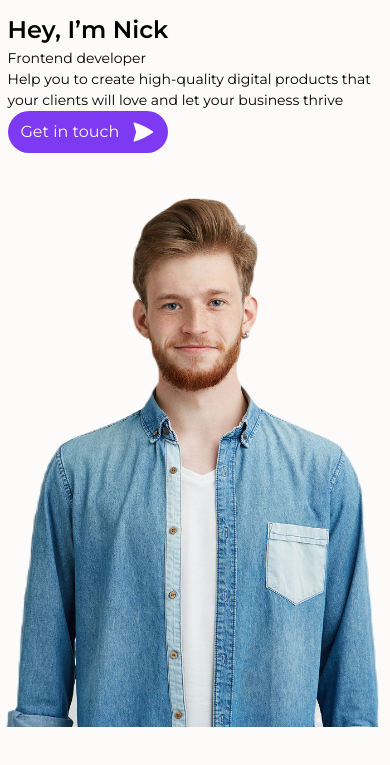
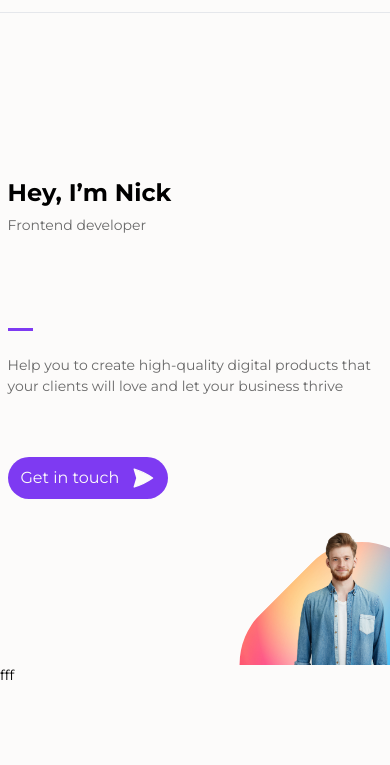
Before and after one commit to levchenkoNikita/Practice__Didgital, a website: page pages/index.html in a window 390 px wide. Shown: the part 53-818 px from the top of the page. Drawn offline with Linux system fonts and the light colour scheme.

Commit message:
Вечерний коммит после первой практики. Почти доделал блок welcome, остался лишь адаптив(из него большую часть времени съедят абсолютные изображения). Доделал шапку

```diff
--- a/pages/index.html
+++ b/pages/index.html
@@ -71,28 +71,25 @@
                             business thrive</p>
                     </div>
                 </div>
-                <div class="welcome__button-wrapper button--wrapper">
                 <button class="welcome__button button">
                     <span class="button__text">Get in touch</span>
                     <span class="button__icon">
-                            <svg width="24" height="24" viewBox="0 0 24 24" fill="none"
-                                xmlns="http://www.w3.org/2000/svg">
+                        <svg width="24" height="24" viewBox="0 0 24 24" fill="none" xmlns="http://www.w3.org/2000/svg">
                             <path
                                 d="M6.00004 12L3.26904 3.12598C9.80185 5.02565 15.9624 8.02677 21.485 12C15.9628 15.9738 9.80262 18.9755 3.27004 20.876L6.00004 12ZM6.00004 12H13.5H6.00004Z"
                                 fill="#27272A" />
                             <path
                                 d="M6.00004 12L3.26904 3.12598C9.80185 5.02565 15.9624 8.02677 21.485 12C15.9628 15.9738 9.80262 18.9755 3.27004 20.876L6.00004 12ZM6.00004 12H13.5"
-                                    stroke="#FCFBFA" stroke-width="1.5" stroke-linecap="round"
-                                    stroke-linejoin="round" />
+                                stroke="#FCFBFA" stroke-width="1.5" stroke-linecap="round" stroke-linejoin="round" />
                         </svg>
                     </span>
                 </button>
             </div>
-            </div>
-            <div class="welcome__background-image-filling"></div>
+            <img src="../images/background-Myimage.png" alt="" class="welcome__background-image-filling" width="1671" height="1115">
             <img src="../images/man-front.png" alt="image of man" class="welcome__background-image-man" width="700"
                 height="1031">
         </section>
+        fff
     </main>
 </body>
 
--- a/styles/blocks/_button.scss
+++ b/styles/blocks/_button.scss
@@ -7,6 +7,7 @@
     font-size: rem(16);
     display: flex;
     align-items: center;
+    align-self: start;
     column-gap: rem(12);
     width: calc(var(--button-base-width) + var(--tempValueForBorderSize) * 2);
     height: calc(var(--button-base-height) + var(--tempValueForBorderSize) * 2);
@@ -16,6 +17,8 @@
     background-color: var(--color-lavender);
 
     @include mobile {
+        --tempValueForBorderSize: rem(2);
+
         width: calc(var(--button-mobile-width) + var(--tempValueForBorderSize) * 2);
         height: calc(var(--button-mobile-height) + var(--tempValueForBorderSize) * 2);
         padding: var(--button-mobile-padding);
--- a/styles/blocks/_header.scss
+++ b/styles/blocks/_header.scss
@@ -1,6 +1,8 @@
 @use '../helpers' as *;
 
 .header {
+    border-bottom: rem(1) solid var(--color-grey-dark-light);
+
     &__inner {
         display: flex;
         justify-content: space-between;
@@ -27,9 +29,14 @@
     &__link {
         color: var(--color-dark);
         height: 100%;
+
         &.is-active {
             color: var(--color-lavender);
             cursor: default;
         }
+
+        @include hover {
+            color: var(--color-lavender);
+        }
     }
 }
--- a/styles/blocks/_welcome.scss
+++ b/styles/blocks/_welcome.scss
@@ -0,0 +1,79 @@
+@use "../helpers" as *;
+
+.welcome {
+    position: relative;
+    z-index: 100;
+    padding-block: rem(162) rem(166);
+    overflow: hidden;
+
+    &__inner {
+        display: flex;
+        flex-direction: column;
+        row-gap: rem(60);
+    }
+
+    &__title {
+        &-wrapper {
+            display: flex;
+            flex-direction: column;
+            row-gap: rem(4);
+            margin-bottom: rem(32);
+        }
+
+        &-name {
+            line-height: 1.5;
+            font-weight: 900;
+        }
+
+        &-post {
+            color: var(--color-grey-dark);
+            line-height: 1.5;
+        }
+    }
+
+    &__description {
+        &-wrapper {
+            width: 100%;
+            max-width: rem(445);
+            display: flex;
+            flex-direction: column;
+            row-gap: rem(24);
+        }
+
+        &-line {
+            width: rem(25);
+            height: rem(3);
+            background-color: var(--color-lavender);
+        }
+
+        &-text {
+            color: var(--color-grey-dark);
+            line-height: 1.5;
+        }
+    }
+
+    &__background-image {
+        &-filling {
+            position: absolute;
+            z-index: -2;
+            top: 100%;
+            left: 100%;
+            translate: -75% -68%;
+            width: 55%;
+            height: auto;
+            rotate: -45deg;
+            border-radius: rem(100);
+        }
+
+        &-man {
+            position: absolute;
+            z-index: -1;
+            top: 100%;
+            left: 100%;
+            translate: -100% -100%;
+            width: 25%;
+            height: auto;
+            background-color: transparent;
+        }
+    }
+}
```
Also changed, not shown: images/background-Myimage.png (renamed from images/background-image.png), styles/main.css, 1 other file. Lines whose indentation alone changed are shown as unchanged.
